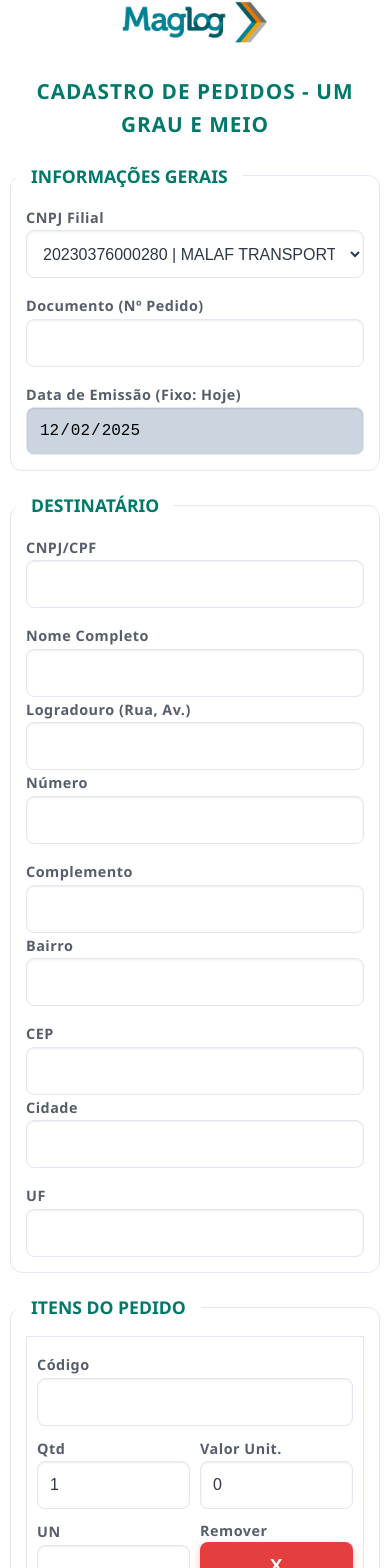
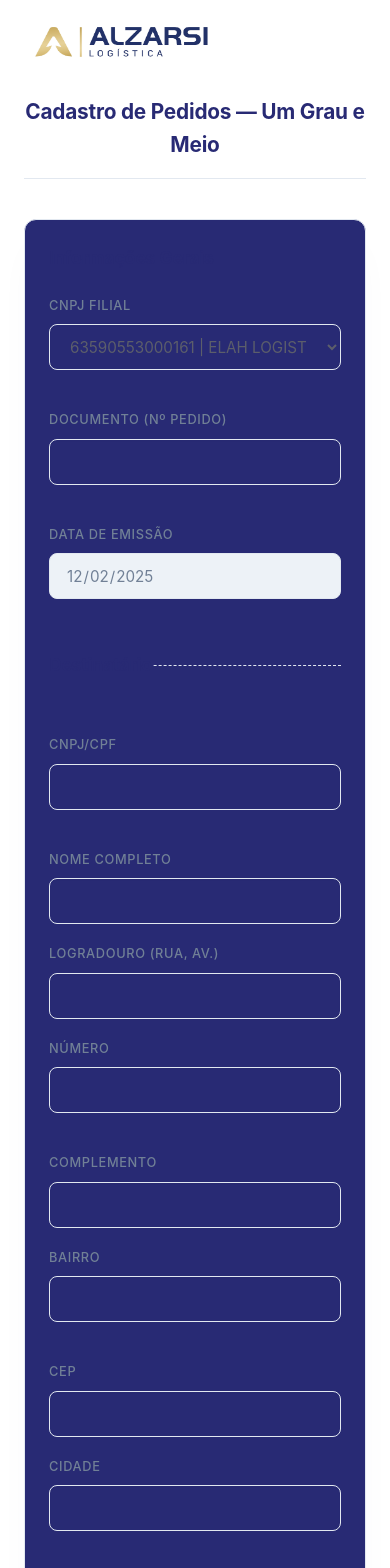
Before and after one commit to ViniciusMaglog/pedido-umgrauemeio, a Next.js app: page / in a window 390 px wide. Shown: the part 13-1581 px from the top of the page. Built offline with nearby package versions, Linux system fonts and the light colour scheme.

Commit message:
Update branding and styles for premium identity; enhance layout and responsiveness

```diff
--- a/src/app/globals.css
+++ b/src/app/globals.css
@@ -1,379 +1,286 @@
 /* ==========================================================================
-  1. Variáveis de Cor e Tema
-  (Ajustes para maior clareza e sombra mais sutil)
-  ========================================================================== */
+   1. Variáveis de Cor e Tema (Identidade Premium Atualizada)
+   ========================================================================== */
 :root {
-    /* Tema Claro (Padrão) */
-    --background: #f7f9fb;
-    /* Fundo muito claro */
-    --foreground: #2d3748;
-    /* Cor de texto mais escura para contraste */
-    --primary-color: #00796b;
-    /* Teal Escuro (Mais Profissional) */
-    --primary-color-hover: #00897b;
-    --card-bg: #ffffff;
-    --border-color: #e2e8f0;
-    /* Borda muito clara */
-    --input-bg: #ffffff;
-    --shadow-soft: 0 10px 30px rgba(0, 0, 0, 0.05);
-    /* Sombra mais espalhada e sutil */
-    --shadow-inset: inset 0 1px 2px rgba(0, 0, 0, 0.08);
-    /* Inset shadow suave */
-    --shadow-button: 0 4px 10px rgba(0, 121, 107, 0.2);
-    /* Sombra focada no botão */
-    --shadow-focus: 0 0 0 3px rgba(0, 121, 107, 0.4);
-    /* Foco Teal mais fino */
+    /* Fundo geral definido como branco puro */
+    --background: #ffffff;
+    --foreground: #5c5e6b; /* Texto escuro com toque azulado */
 
-    --success-bg: #38a169;
-    /* Verde mais profissional */
-    --error-bg: #e53e3e;
-    /* Vermelho padrão */
-    --pending-bg: #cbd5e0;
+    /* Cores da Identidade */
+    --primary-color: #282a74;          /* Azul Real */
+    --primary-color-hover: #1b1c52;    /* Azul Noturno */
+    --gold-light: #ddb140;             /* Dourado Nobre */
+    --gold-dark: #ddb140;              /* Dourado Champanhe */
 
-    --success-text: #ffffff;
-    --error-text: #ffffff;
-    --loading-text: #ffffff;
-    --pending-text: #000000;
+    /* O Bloco do Formulário com o tom cinza sofisticado */
+    --card-bg: #282a74;
+    --border-color: #e2e8f0;           /* Linhas finas e discretas */
+    --input-bg: #282a74;               /* Inputs brancos contrastando com o bloco */
+
+    /* Sombras de estúdio (super suaves e realistas) */
+    --shadow-soft: 0 20px 40px -15px rgba(40, 42, 116, 0.05);
+    --shadow-inset: inset 0 1px 2px rgba(0, 0, 0, 0.02);
+    --shadow-button: 0 4px 14px rgba(40, 42, 116, 0.12);
+    --shadow-focus: 0 0 0 3px rgba(203, 173, 99, 0.15); /* Foco sutil em dourado */
+
+    /* Estados */
+    --success-bg: rgba(203, 173, 99, 0.08);
+    --error-bg: #fff5f5;
+    --error-stroke: #e53e3e;
+    --pending-bg: #edf2f7;
+    --pending-text: #718096;
 }
 
-/* Tema escuro funcional */
 @media (prefers-color-scheme: dark) {
     :root {
-        --background: #171923;
-        /* Fundo escuro azulado */
-        --foreground: #e2e8f0;
-        --primary-color: #2bc4b8;
-        /* Teal brilhante para destaque */
-        --primary-color-hover: #48d2c6;
-        --card-bg: #2d3748;
-        --border-color: #4a5568;
-        --input-bg: #202736;
-        --shadow-soft: 0 10px 30px rgba(0, 0, 0, 0.6);
-        --shadow-inset: inset 0 2px 4px rgba(0, 0, 0, 0.3);
-        --shadow-button: 0 4px 10px rgba(43, 196, 184, 0.25);
-        --shadow-focus: 0 0 0 3px rgba(43, 196, 184, 0.4);
+        --background: #0b0c16;
+        --foreground: #f1f5f9;
 
-        --success-bg: #38a169;
-        --error-bg: #c53030;
-        --pending-bg: #4a5568;
+        --primary-color: #ddb140;
+        --primary-color-hover: #e6d095;
+
+        --card-bg: #131525;
+        --border-color: #22253f;
+        --input-bg: #0b0c16;
+
+        --shadow-soft: 0 20px 40px rgba(0, 0, 0, 0.4);
+        --shadow-inset: inset 0 2px 4px rgba(0, 0, 0, 0.2);
+        --shadow-button: 0 4px 12px rgba(230, 208, 149, 0.1);
+        --shadow-focus: 0 0 0 3px rgba(230, 208, 149, 0.2);
+
+        --success-bg: rgba(230, 208, 149, 0.1);
+        --error-bg: #241414;
+        --error-stroke: #f56565;
+        --pending-bg: #1e2238;
+        --pending-text: #a0aec0;
     }
 }
 
 /* ==========================================================================
-  2. Reset e Estilos Globais
-  ========================================================================== */
+   2. Reset e Tipografia Fina
+   ========================================================================== */
 * {
     box-sizing: border-box;
     padding: 0;
     margin: 0;
 }
 
-html {
-    scroll-behavior: smooth;
-}
-
 body {
     color: var(--foreground);
-    background: var(--background);
-    font-family: 'Segoe UI', Roboto, Helvetica, Arial, sans-serif;
+    background-color: #ffffff !important; /* Força o fundo da página a ser branco puro */
+    font-family: -apple-system, BlinkMacSystemFont, "Segoe UI", Roboto, "Helvetica Neue", Arial, sans-serif;
     -webkit-font-smoothing: antialiased;
-    -moz-osx-font-smoothing: grayscale;
     line-height: 1.6;
 }
 
-a {
-    color: inherit;
-    text-decoration: none;
+/* ==========================================================================
+   3. Estrutura de Tela
+   ========================================================================== */
+.container {
+    max-width: 960px;
+    width: 100%;
+    margin: 60px auto;
+    padding: 0 24px;
+    background-color: #ffffff !important; /* Garante que a área externa ao card seja branca */
+}
+
+.logo {
+    display: block;
+    margin: 0 auto 24px 0;
+}
+
+h1 {
+    color: var(--primary-color);
+    font-size: 1.6rem;
+    font-weight: 700; /* Bold marcante */
+    letter-spacing: -0.01em;
+    margin-bottom: 40px;
+    border-bottom: 1px solid var(--border-color);
+    padding-bottom: 16px;
 }
 
 /* ==========================================================================
-  3. Layout e Componentes Principais
-  ========================================================================== */
-.container {
-    max-width: 850px;
-    width: 95%;
-    margin: 40px auto;
+   4. O Cartão e Formulário
+   ========================================================================== */
+.form-card {
+    background: var(--card-bg); /* Mantém a cor cinza elegante do card */
+    border-radius: 12px;
+    box-shadow: var(--shadow-soft);
     padding: 40px;
+    border: 1px solid var(--border-color);
+}
+
+.form-group {
     display: flex;
     flex-direction: column;
-    align-items: center;
-    background-color: var(--card-bg);
-    border-radius: 16px;
-    box-shadow: var(--shadow-soft);
-    border: none;
+    margin-bottom: 20px;
+    color: var(--foreground);
 }
 
-.logo {
-    margin-bottom: 28px;
-    object-fit: contain;
+.form-group label {
+    font-size: 0.8rem;
+    color: var(--pending-text);
+    margin-bottom: 8px;
+    font-weight: 500;
+    text-transform: uppercase;
+    letter-spacing: 0.05em;
 }
 
-h1 {
-    margin-bottom: 30px;
-    font-size: 1.5rem;
-    font-weight: 800;
-    color: var(--primary-color);
-    text-transform: uppercase;
-    letter-spacing: 1px;
-}
-
-.fixed-info {
-    padding: 5px 0 20px;
-    font-size: 1.1em;
-    color: var(--primary-color);
-    font-weight: 600;
-    border-bottom: 1px solid var(--border-color);
+/* Inputs Premium */
+.input-padrao {
     width: 100%;
-}
-
-/* ==========================================================================
-  4. Formulários (Visual Aprimorado)
-  ========================================================================== */
-.form-group label {
-    font-weight: 600;
-    letter-spacing: 0.5px;
-    color: var(--foreground);
-    font-size: 0.9rem;
-    opacity: 0.8;
-}
-
-/* Estilo geral para inputs e selects */
-.form-card input,
-.form-card select,
-.form-card textarea {
-    width: 100%;
-    padding: 12px;
+    padding: 12px 16px;
     border: 1px solid var(--border-color);
     border-radius: 8px;
-    background-color: var(--input-bg);
+    background-color: var(--input-bg); /* Inputs brancos */
     color: var(--foreground);
-    font-size: 1rem;
-    height: 48px;
-    box-sizing: border-box;
-    transition: all 0.2s ease-in-out;
+    font-family: inherit;
+    font-size: 0.95rem;
+    height: 46px;
+    transition: all 0.2s cubic-bezier(0.4, 0, 0.2, 1);
+    outline: none;
     box-shadow: var(--shadow-inset);
 }
 
-.form-card textarea {
-    min-height: 120px;
-    height: auto !important;
-}
-
-.form-card input:focus,
-.form-card select:focus,
-.form-card textarea:focus {
-    border-color: var(--primary-color);
-    outline: none;
+.input-padrao:focus {
+    border-color: var(--gold-light);
     box-shadow: var(--shadow-focus);
 }
 
-/* Estilo para input date desabilitado/readonly */
-.form-card input[readonly] {
-    background-color: var(--pending-bg) !important;
+.input-readonly {
+    background-color: #edf2f7 !important; /* Cinza para campos travados */
     color: var(--pending-text) !important;
     cursor: not-allowed !important;
-    box-shadow: inset 0 1px 2px rgba(0, 0, 0, 0.1);
+    border-color: var(--border-color);
+    box-shadow: none;
 }
 
-/* Botões: Estilo 3D/Shadow Lift */
-.submit-btn,
-.add-item-btn,
-.remove-item-btn {
-    padding: 12px 20px;
+/* Seções Internas (Fieldsets) */
+.manual-form fieldset {
     border: none;
-    border-radius: 8px;
-    cursor: pointer;
-    font-weight: 700;
-    transition: all 0.2s ease-in-out;
-    text-transform: uppercase;
-    letter-spacing: 0.5px;
+    border-top: 1px dashed var(--border-color);
+    padding: 32px 0 12px 0;
+    margin-top: 20px;
 }
 
-.submit-btn {
-    background-color: var(--primary-color);
-    color: white;
-    font-size: 1.1rem;
-    box-shadow: var(--shadow-button);
-}
-
-.submit-btn:hover {
-    background-color: var(--primary-color-hover);
-    transform: translateY(-2px);
-    box-shadow: 0 10px 20px rgba(0, 121, 107, 0.3);
-}
-
-.submit-btn:active {
-    transform: translateY(0);
-    box-shadow: 0 4px 8px rgba(0, 0, 0, 0.1);
-}
-
-.submit-btn:disabled {
-    background-color: var(--pending-bg);
-    color: var(--pending-text);
-    box-shadow: none;
-    transform: none;
-}
-
-/* Formulário Manual Específico */
-.manual-form fieldset {
-    border: 1px solid var(--border-color);
-    border-radius: 12px;
-    padding: 25px;
-    margin-bottom: 25px;
-    background-color: var(--card-bg);
+.manual-form fieldset:first-of-type {
+    border-top: none;
+    padding-top: 0;
+    margin-top: 0;
 }
 
 .manual-form legend {
-    padding: 0 15px;
-    font-weight: 800;
     color: var(--primary-color);
     font-size: 1.1rem;
-    margin-left: -10px;
-    text-transform: uppercase;
+    font-weight: 700; /* Bold marcante nos subtítulos */
+    margin-bottom: 24px;
+    padding: 0;
+    letter-spacing: -0.01em;
 }
 
 .grid-2 {
     display: grid;
-    grid-template-columns: 1fr 1fr;
+    grid-template-columns: repeat(auto-fit, minmax(280px, 1fr));
     gap: 20px;
 }
 
-/* Estilos de Item */
+/* Tabela de Itens Dinâmicos */
 .item-row-fields {
     display: grid;
-    grid-template-columns: 3fr 1fr 1fr 1.5fr auto;
-    gap: 10px;
+    grid-template-columns: 2.5fr 1fr 1fr 1.5fr auto;
+    gap: 16px;
     align-items: flex-end;
-    margin-bottom: 15px;
-    padding-bottom: 10px;
-    border-bottom: 1px dashed var(--border-color);
+    margin-bottom: 16px;
+    background: #ffffff; /* Linhas de item brancas para destacar no fundo cinza do card */
+    padding: 20px;
+    border-radius: 8px;
+    border: 1px solid var(--border-color);
 }
 
-/* Botão Adicionar Item */
+/* ==========================================================================
+   5. Botões de Alta Costura
+   ========================================================================== */
+.submit-btn {
+    background-color: var(--primary-color);
+    color: #ffffff;
+    font-size: 1rem;
+    font-weight: 600;
+    padding: 16px 32px;
+    width: 100%;
+    border: none;
+    border-radius: 8px;
+    cursor: pointer;
+    transition: all 0.2s ease;
+    margin-top: 24px;
+    box-shadow: var(--shadow-button);
+    letter-spacing: 0.02em;
+}
+
+.submit-btn:hover:not(:disabled) {
+    background-color: var(--primary-color-hover);
+}
+
+.submit-btn:disabled {
+    background-color: var(--border-color);
+    color: var(--pending-text);
+    box-shadow: none;
+    cursor: not-allowed;
+}
+
 .add-item-btn {
-    background-color: var(--success-bg);
-    color: var(--success-text);
-    font-weight: 700;
-    height: 48px;
-    margin-top: 15px;
-    box-shadow: 0 4px 10px rgba(56, 161, 105, 0.3);
+    background: transparent;
+    color: var(--primary-color);
+    border: 1px solid var(--primary-color);
+    padding: 10px 20px;
+    border-radius: 6px;
+    cursor: pointer;
+    font-size: 0.85rem;
+    font-weight: 600;
+    transition: all 0.2s ease;
+    margin-top: 8px;
 }
 
 .add-item-btn:hover {
-    background-color: #319795;
-    transform: translateY(-1px);
-}
-
-/* Botão Remover Item */
-.item-action-group {
-    height: 100%;
-    display: flex;
-    flex-direction: column;
-    align-items: center;
+    background-color: rgba(40, 42, 116, 0.04);
+    border-color: var(--primary-color-hover);
 }
 
 .remove-item-btn {
-    background-color: var(--error-bg);
-    color: var(--error-text);
-    max-width: 48px;
-    height: 48px;
-    padding: 0 10px;
-    font-size: 1.2rem;
-    box-shadow: 0 4px 10px rgba(229, 62, 62, 0.3);
+    background-color: var(--input-bg);
+    border: 1px solid #fee2e2;
+    color: var(--error-stroke);
+    width: 46px;
+    height: 46px;
+    border-radius: 6px;
+    cursor: pointer;
+    font-size: 1.1rem;
+    display: flex;
+    align-items: center;
+    justify-content: center;
+    transition: all 0.2s ease;
 }
 
 .remove-item-btn:hover {
-    background-color: #c53030;
-    transform: translateY(-1px);
+    background-color: var(--error-bg);
+    border-color: var(--error-stroke);
 }
 
 /* ==========================================================================
-  5. Responsividade (Otimizada)
-  ========================================================================== */
+   6. Otimização Mobile
+   ========================================================================== */
+@media (max-width: 768px) {
+    .container { margin: 24px auto; }
+    .form-card { padding: 24px; }
+    h1 { font-size: 1.3rem; text-align: center; }
 
-/* Telas Médias (768px) */
-@media (max-width: 768px) {
-    .container {
-        margin: 0;
-        padding: 15px;
-        border-radius: 0;
-        box-shadow: none;
-        width: 100%;
-    }
-
-    h1{
-        font-size: 1.3rem;
-        font-weight: 800;
-        margin-bottom: 20px;
-        text-align: center;
-    }
-
-    .grid-2 {
-        grid-template-columns: 1fr;
-        gap: 15px;
-    }
-
-    .manual-form fieldset {
-        padding: 20px;
-        margin-bottom: 20px;
-    }
-
-    /* Layout de Item em 2 colunas */
     .item-row-fields {
         grid-template-columns: 1fr 1fr;
-        grid-template-areas:
-            "codigo codigo"
-            "qtd valor"
-            "unidade remove";
-        padding: 15px 10px;
-        margin-bottom: 15px;
-        border: 1px solid var(--border-color);
-        border-bottom: none;
+        gap: 16px;
+        padding: 16px;
     }
-
-    .item-row-fields .item-input-group:nth-child(1) {
-        grid-area: codigo;
-    }
-
-    .item-row-fields .item-input-group:nth-child(2) {
-        grid-area: qtd;
-    }
-
-    .item-row-fields .item-input-group:nth-child(3) {
-        grid-area: unidade;
-    }
-
-    .item-row-fields .item-input-group:nth-child(4) {
-        grid-area: valor;
-    }
-
-    .item-action-group {
-        grid-area: remove;
-        align-items: stretch;
-    }
-
-    .item-action-group .action-label {
-        visibility: visible;
-        height: auto;
-    }
-
-    .remove-item-btn {
-        width: 100%;
-        max-width: none;
-    }
-
-    .add-item-btn {
-        width: 100%;
-    }
+    .item-row-fields .item-input-group:nth-child(1) { grid-column: span 2; }
+    .item-row-fields .item-input-group:nth-child(4) { grid-column: span 2; }
+    .item-action-group { grid-column: span 2; margin-top: 8px; }
+    .remove-item-btn { width: 100%; height: 44px; }
+    .add-item-btn { width: 100%; }
 }
-
-/* Telas Pequenas (480px) */
-@media (max-width: 480px) {
-    .container {
-        padding: 10px;
-    }
-
-    .manual-form fieldset {
-        padding: 15px;
-    }
-}
--- a/src/app/layout.tsx
+++ b/src/app/layout.tsx
@@ -13,8 +13,8 @@ const geistMono = Geist_Mono({
 });
 
 export const metadata: Metadata = {
-  title: "Create Next App",
-  description: "Generated by create next app",
+  title: "Cadastro de Pedidos - Um Grau e Meio",
+  description: "Sistema de integração de expedição e logística Maglog",
 };
 
 export default function RootLayout({
@@ -23,7 +23,7 @@ export default function RootLayout({
   children: React.ReactNode;
 }>) {
   return (
-    <html lang="en">
+    <html lang="pt-BR">
       <body className={`${geistSans.variable} ${geistMono.variable}`}>
         {children}
       </body>
--- a/src/app/page.tsx
+++ b/src/app/page.tsx
@@ -3,24 +3,16 @@
 import { useState, ChangeEvent, FormEvent } from 'react';
 
 // --- CONFIGURAÇÕES FIXAS PARA UM GRAU E MEIO / MALAF ---
-
-// Cliente fixo: Um Grau e Meio
 const CLIENT_ID = '8A697099-E130-4A57-BE47-DD8B72E3C003';
 const CLIENT_NAME = 'Um Grau e Meio';
 
-// Filiais fixas (MALAF)
 const MALAF_FILIAIS = [
-    { cnpj: '20230376000280', name: 'MALAF TRANSPORTES E LOGISTICA LTDA (Matriz/Filial)' },
+    { cnpj: '63590553000161', name: 'ELAH LOGISTICA INTEGRADA LTDA' },
 ];
 
-// O CNPJ que será o padrão/pré-selecionado
 const DEFAULT_CNPJ_FILIAL = MALAF_FILIAIS[0].cnpj;
-
-// CONSTANTES DA API E TENANT
 const TENANT = process.env.NEXT_PUBLIC_TENANT || 'F8A63EBF-A4C5-457D-9482-2D6381318B8E';
 const API_POST_URL = 'https://api.maglog.com.br/api-wms/rest/1/event/expedicao';
-
-// Texto fixo para observação de pedidos via integração
 const FIXED_OBSERVATION = 'Maglog: pedido criado por Um Grau e Meio via integração.';
 
 // --- INTERFACES ---
@@ -65,9 +57,8 @@ interface ExpedicaoBody {
     Observacao?: string;
 }
 
-// --- ESTADO INICIAL MANUAL ---
 const initialManualFormState: ExpedicaoBody = {
-    CNPJFilial: DEFAULT_CNPJ_FILIAL, // MALAF
+    CNPJFilial: DEFAULT_CNPJ_FILIAL,
     Documento: '',
     Emissao: new Date().toISOString().split('T')[0],
     Destinatario: {
@@ -83,12 +74,10 @@ const initialManualFormState: ExpedicaoBody = {
     Observacao: ''
 };
 
-// --- FUNÇÃO PRINCIPAL ---
 export default function ExpedicaoPage() {
     const [isProcessing, setIsProcessing] = useState(false);
     const [manualForm, setManualForm] = useState<ExpedicaoBody>(initialManualFormState);
 
-    // Função para remover campos com valor 'undefined'
     function cleanUndefineds<T>(obj: T): T {
         if (Array.isArray(obj)) { return obj.map(cleanUndefineds) as unknown as T; }
         if (typeof obj === 'object' && obj !== null) {
@@ -102,7 +91,6 @@ export default function ExpedicaoPage() {
         return obj;
     }
 
-    // --- LÓGICA PARA CADASTRO MANUAL ---
     const handleManualFormChange = (e: ChangeEvent<HTMLInputElement | HTMLTextAreaElement | HTMLSelectElement>) => {
         const { name, value, type } = e.target;
         const checked = type === 'checkbox' ? (e.target as HTMLInputElement).checked : undefined;
@@ -153,14 +141,12 @@ export default function ExpedicaoPage() {
 
         const formPayload = JSON.parse(JSON.stringify(manualForm));
 
-        // Lógica de concatenação da Observação
         if (formPayload.Observacao) {
             formPayload.Observacao = `${FIXED_OBSERVATION} | ${formPayload.Observacao}`;
         } else {
             formPayload.Observacao = FIXED_OBSERVATION;
         }
 
-        // Tratar Transportadora vazia
         if (!formPayload.Transportadora.Nome && !formPayload.Transportadora.CNPJ) {
             formPayload.Transportadora = {
                 CNPJ: '00000000000000', Nome: 'Cliente Retira', Logradouro: 'Cliente Retira', Numero: 'S/N',
@@ -190,7 +176,6 @@ export default function ExpedicaoPage() {
         }
     };
 
-    // --- RENDERIZAÇÃO DO FORMULÁRIO MANUAL ---
     const renderManualForm = () => (
         <form onSubmit={handleManualSubmit} className="form-card manual-form">
             <fieldset>
@@ -211,15 +196,14 @@ export default function ExpedicaoPage() {
                         <input type="text" name="Documento" value={manualForm.Documento} onChange={handleManualFormChange} required className="input-padrao" />
                     </div>
                     <div className="form-group">
-                        <label>Data de Emissão (Fixo: Hoje)</label>
+                        <label>Data de Emissão</label>
                         <input
                             type="date"
                             name="Emissao"
                             value={manualForm.Emissao.split('T')[0]}
                             required
-                            className="input-padrao"
+                            className="input-padrao input-readonly"
                             readOnly
-                            style={{ backgroundColor: '#000000ff', cursor: 'not-allowed', }}
                         />
                     </div>
                 </div>
@@ -278,7 +262,6 @@ export default function ExpedicaoPage() {
 
                 {manualForm.Itens.map((item, index) => (
                     <div key={index} className="item-row-fields">
-
                         <div className="form-group item-input-group">
                             <label>Código</label>
                             <input type="text" name="Codigo" value={item.Codigo} onChange={(e) => handleItemChange(index, e)} required className="input-padrao" />
@@ -300,10 +283,8 @@ export default function ExpedicaoPage() {
                         </div>
 
                         <div className="form-group item-action-group">
-                            <label className="action-label">Remover</label>
-                            <button type="button" onClick={() => handleRemoveItem(index)} className="remove-item-btn">X</button>
+                            <button type="button" onClick={() => handleRemoveItem(index)} className="remove-item-btn">×</button>
                         </div>
-
                     </div>
                 ))}
                 <button type="button" onClick={handleAddItem} className="add-item-btn">+ Adicionar Item</button>
@@ -337,7 +318,6 @@ export default function ExpedicaoPage() {
                 </div>
             </fieldset>
 
-            {/* FIELDSET PARA OBSERVAÇÃO DO PEDIDO (CORRIGIDO) */}
             <fieldset>
                 <legend>Observação do Pedido (Opcional)</legend>
                 <div className="form-group">
@@ -352,12 +332,10 @@ export default function ExpedicaoPage() {
         </form>
     );
 
-    // --- RENDERIZAÇÃO PRINCIPAL ---
     return (
         <div className="container">
-            <img src="/logo.png" alt={`Logo ${CLIENT_NAME}`} width="150" height="50" className="logo" onError={(e) => { (e.target as HTMLImageElement).src = 'https://placehold.co/150x60/eee/ccc?text=Logo'; }} />
-            <h1>Cadastro de Pedidos - {CLIENT_NAME}</h1>
-
+            <img src="/logo.png" alt={`Logo ${CLIENT_NAME}`} width="200" height="60" className="logo" onError={(e) => { (e.target as HTMLImageElement).src = 'https://placehold.co/150x60/eee/ccc?text=Logo'; }} />
+            <h1>Cadastro de Pedidos — {CLIENT_NAME}</h1>
             {renderManualForm()}
         </div>
     );
```
Also changed, not shown: src/app/page.module.css (+56 -66 lines), public/logo.png, 1 other file (tests, documents, lock files or other folders).
